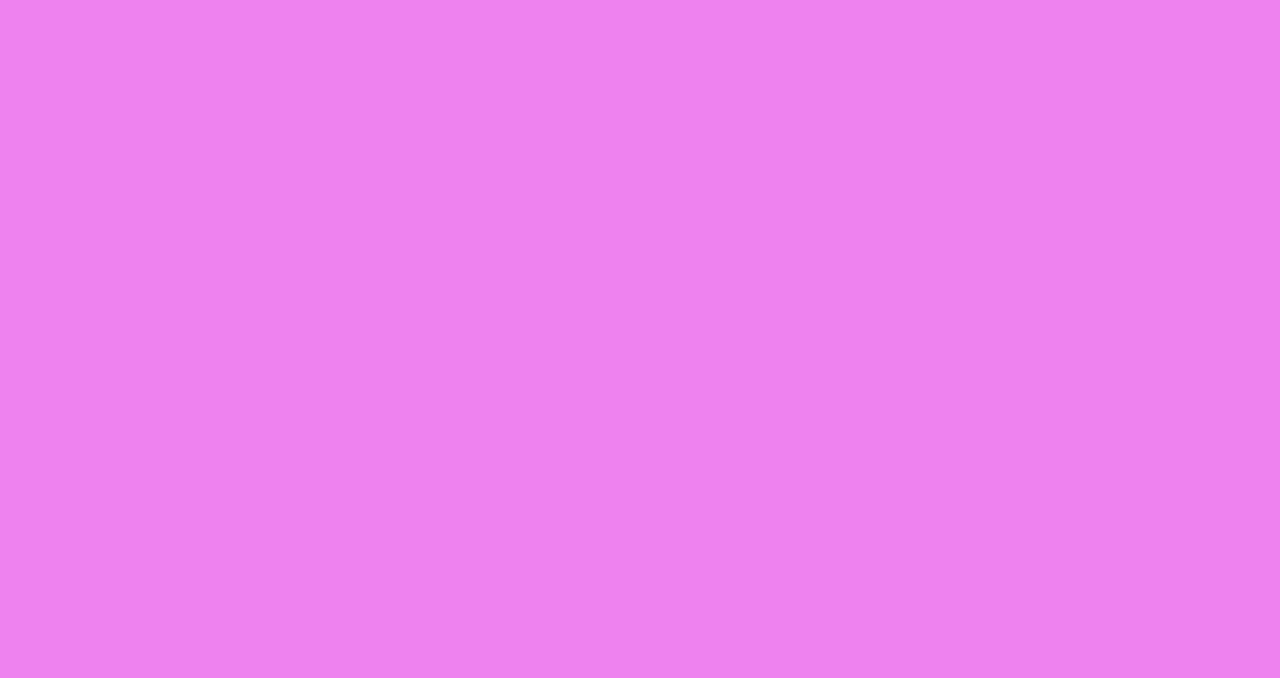
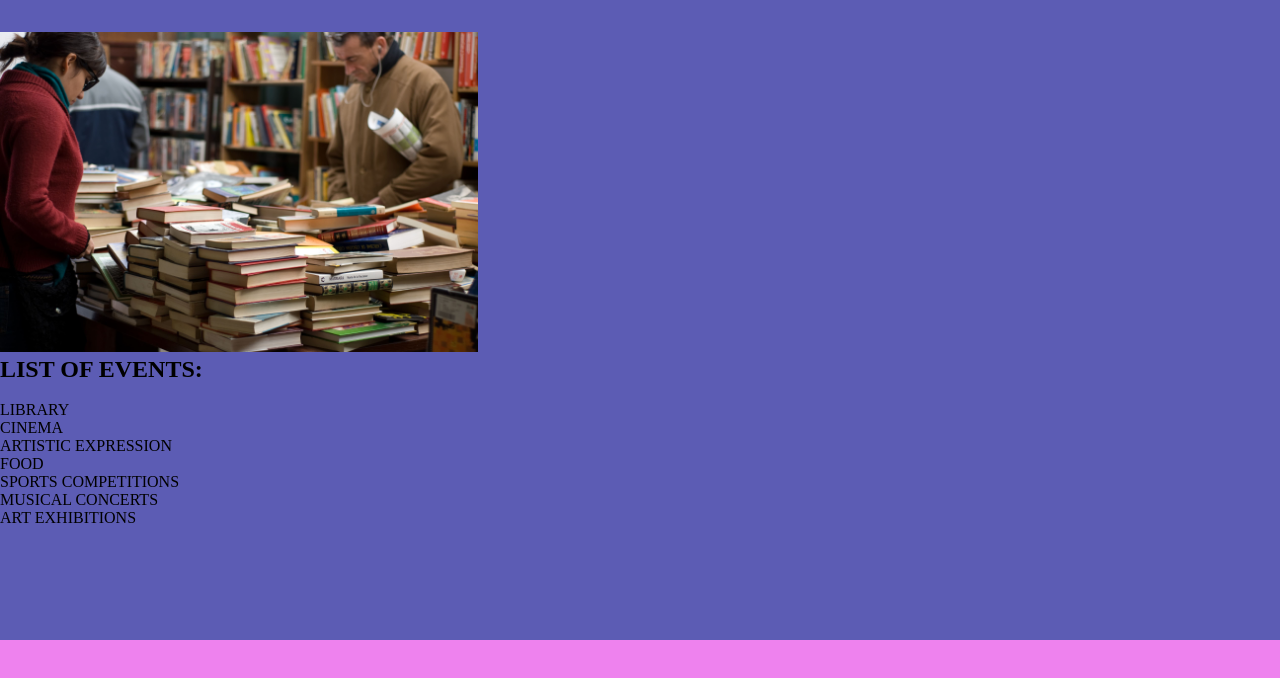
Before and after one commit to Reneldinho/AmazingEventsIvanReneCarvajalArenas, a plain HTML site: page Details.html in a window 1280 px wide. Drawn offline with Linux system fonts and the light colour scheme.

Commit message:
correccion de las card details

```diff
--- a/Details.html
+++ b/Details.html
@@ -1,5 +1,6 @@
 <!DOCTYPE html>
 <html lang="en">
+
 <head>
     <meta charset="UTF-8">
     <meta name="viewport" content="width=device-width, initial-scale=1.0">
@@ -7,7 +8,18 @@
     <link rel="stylesheet" href="./styles.css">
     <link rel="shortcut icon" href="./Recursos_Amazing_Events_Task_1/favicon.png" type="image/x-icon">
 </head>
+
 <body>
+    <main class="d-flex justify-content-center  p-2 gap-2">
+        <div class="card" style="width: 18rem;">
+            <img class="ImgDetails card-img-top" src="./Recursos_Amazing_Events_Task_1/books.jpg" alt="Card image cap">
+            <div class="card-body">
+                <h2 class="card-title">LIST OF EVENTS: </h2>
+                <p class="card-text"><br>LIBRARY <br>CINEMA <br>ARTISTIC EXPRESSION <br>FOOD <br>SPORTS COMPETITIONS <br>MUSICAL CONCERTS <br>ART EXHIBITIONS <br> </p>
 
+            </div>
+        </div>
+    </main>
 </body>
+
 </html>
--- a/styles.css
+++ b/styles.css
@@ -70,6 +70,13 @@ body{
     height: 25rem;
 }
 
+.ImgDetails{
+    margin-top: 2rem;
+
+    height: 20rem;
+    width: auto;
+}
+
 fieldset {
     display: flex;
     justify-content: center;
```
